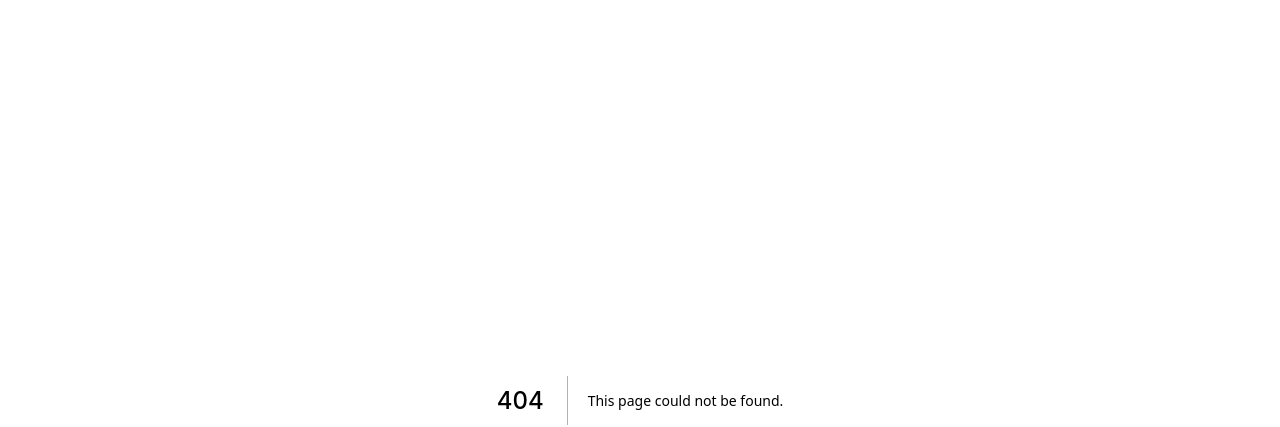
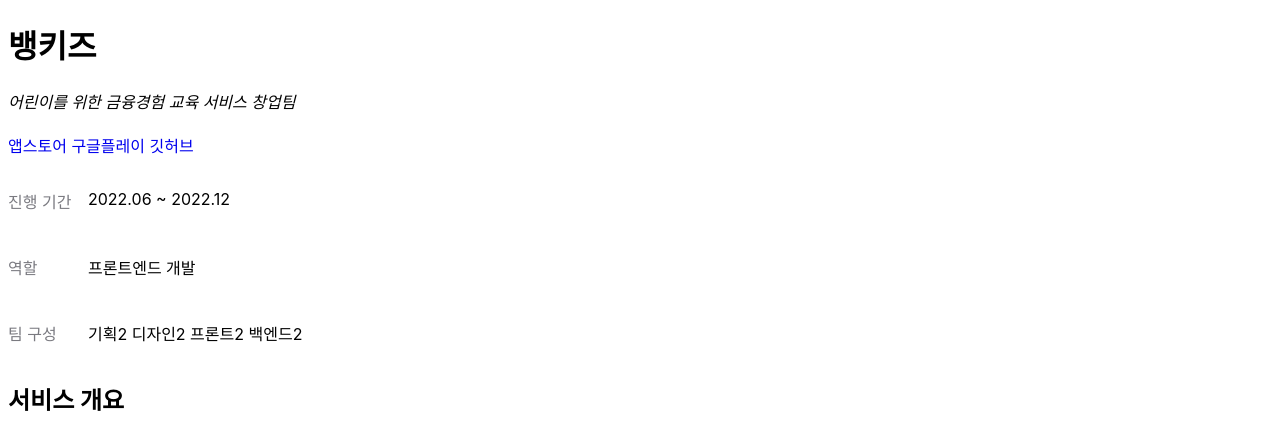
Before and after one commit to 9yujin/9yujin.site, a Next.js app: page /devlog/bankidz in a window 1280 px wide. Before the commit this address had no page. Shown: the top 427 px of the page. Built offline with nearby package versions, Linux system fonts and the light colour scheme.

Commit message:
chore : 뱅키즈 인덱스페이지

```diff
--- /dev/null
+++ b/pages/devlog/bankidz.mdx
@@ -0,0 +1,83 @@
+import { Img } from "components";
+
+# 뱅키즈
+
+_어린이를 위한 금융경험 교육 서비스 창업팀_ <br/><br/>
+[앱스토어](https://apps.apple.com/kr/app/%EB%B1%85%ED%82%A4%EC%A6%88/id6444064518) [구글플레이](https://play.google.com/store/apps/details?id=com.bankidz.bankidzapp) [깃허브](https://github.com/bankidz/bankidz-client)
+
+<div style={{ display: "flex", marginTop: "10px" }}>
+  <p style={{ width: "80px", color: "var(--gray-400)" }}>진행 기간</p>
+  <p>2022.06 ~ 2022.12</p>
+</div>
+<div style={{ display: "flex", marginTop: "10px" }}>
+  <p style={{ width: "80px", color: "var(--gray-400)" }}>역할</p>
+  <p>프론트엔드 개발</p>
+</div>
+<div style={{ display: "flex", marginTop: "10px" }}>
+  <p style={{ width: "80px", color: "var(--gray-400)" }}>팀 구성</p>
+  <p>기획2 디자인2 프론트2 백엔드2</p>
+</div>
+
+## 서비스 개요
+
+![](https://s3.us-west-2.amazonaws.com/secure.notion-static.com/fb5adeaa-edc9-4f90-ae22-da4c3edf01ba/Untitled.png?X-Amz-Algorithm=AWS4-HMAC-SHA256&X-Amz-Content-Sha256=UNSIGNED-PAYLOAD&X-Amz-Credential=AKIAT73L2G45EIPT3X45%2F20230209%2Fus-west-2%2Fs3%2Faws4_request&X-Amz-Date=20230209T122450Z&X-Amz-Expires=86400&X-Amz-Signature=f8723e9bd38ae1d99d2e4337563519c922aaec3c6547afb692ddadbc5c36dbf7&X-Amz-SignedHeaders=host&response-content-disposition=filename%3D%22Untitled.png%22&x-id=GetObject) ![](https://s3.us-west-2.amazonaws.com/secure.notion-static.com/346bb8ca-a00b-4854-a720-28af3bfc98af/Untitled.png?X-Amz-Algorithm=AWS4-HMAC-SHA256&X-Amz-Content-Sha256=UNSIGNED-PAYLOAD&X-Amz-Credential=AKIAT73L2G45EIPT3X45%2F20230209%2Fus-west-2%2Fs3%2Faws4_request&X-Amz-Date=20230209T122639Z&X-Amz-Expires=86400&X-Amz-Signature=70cf5b2400a299af13ad166ac890d98770789cecbdb9823f373c2575959fce76&X-Amz-SignedHeaders=host&response-content-disposition=filename%3D%22Untitled.png%22&x-id=GetObject)
+
+- 아이들이 재밌게 금융을 경험하고, 이를 통해 올바른 금융 습관을 형성하도록 돕는 어린이 전용 핀테크 서비스입니다. 저축 기반의 실전 금융 경험 제공을 MVP로 먼저 선보이고, 점차 기능을 늘려나가고 있습니다.
+- 연합 IT창업 동아리에서 만난 팀원(9명)들과 시작한 팀입니다. 기획자, 디자이너와 함께 초기 기획부터 실제 서비스 출시까지 완전한 협업을 경험해볼 수 있었습니다. 다수의 창업 경진대회 수상, IR 데모데이 결선 진출 등의 성과로 인해 서비스 개발과 창업 활동을 이어나가는 중입니다.
+- 모바일 내 웹앱으로 제공됩니다. 앱푸시를 제외한 모든 비즈니스 로직을 웹 기술로 구현했습니다.
+
+#### 사용 기술
+
+- **코어**: React, TypeScript
+- **상태관리**: RTK, React Query
+- **디자인 시스템**: [storybook](<https://github.com/bankidz/bankidz-client/blob/dev/%5Bbankidz.github.io/bankidz-client%5D(https:/bankidz.github.io/bankidz-client)>), [Figma](https://www.figma.com/file/pF7iygMk2IXYGZxXockGY8/%5B1.0-ver%5D-%EB%94%94%EC%9E%90%EC%9D%B8?node-id=2%3A3), Theme-provider
+- **스타일링**: Styled-components
+- **코드품질**: ESLint, Prettier
+- **CI/CD**: Github-actions, Docker
+- **분산 버전 관리**: Git with Git-flow
+- **협업**: [Swagger](https://bankids.click/swagger-ui/index.html), Github
+- **웹뷰 앱**: React Native with EXPO
+
+## 기여 사항
+
+- 주요 UI, 비즈니스 로직 (돈길 계약하기, 돈길 걷기, 마이페이지) 개발
+- Storybook을 통한 컴포넌트 기반 개발 도입, 디자인시스템 구축 ([관련 포스팅](https://www.9yujin.site/devlog/bankidz/bds-220727))
+- Applike한 UX를 위한 고민 ([관련 포스팅](https://www.9yujin.site/devlog/bankidz/applike-221107))
+- 라우팅, 레이아웃 컴포넌트 구조 세팅
+- 전역상태로 관리되는 바텀시트
+- Github Action과 Docker 기반 CI/CD 구축
+- 서버 상태 관리와 에러 처리를 위해 RTK → React Query 도입 ([관련 포스팅](https://www.9yujin.site/devlog/bankidz/reactquery-221013))
+
+## 이야기
+
+전문 기획자, 디자이너와 함께 6개월간 창업을 준비하며 현업에 가까운 많은 일을 했습니다. 기획 단계부터 IR, 출시를 위한 QA와 스토어 리젝사유 대응까지. 어디서도 쉽게 해볼 수 없는 경험이었습니다. 같은 개발자끼리 뿐만 아니라 **전체 팀원들과의 효율적인 협업**을 위해 많은 고민을 했습니다.
+
+- 부피가 큰 프로젝트의 코드를 감당하는 법. 코딩컨벤션과 협업 규칙, 린팅.
+- 레포지토리 이슈를 사용하면 개발자들끼리만 소통을 하게 된다는 문제가 있었습니다. 전체 팀원들과 진행상황을 실시간으로 공유하기 위해 노션에서 칸반보드를 만들어 조금 더 원활한 협업을 할 수 있도록 했습니다.
+- 서버단 에러시마다 웹훅을 통해 슬랙 알림을 받습니다. 또한 깃허브 레포지토리나 노션 칸반보드 페이지에도 변경점이 생기면 슬랙으로 알림을 받아볼 수 있습니다.
+
+오랜기간 프로젝트를 진행하며 **끊임없이 리팩토링과 유지보수**를 해왔습니다. 뱅키즈는 단순한 프로젝트가 아니라 새로 발견한 인사이트들을 마음껏 적용해볼 수 있는 플레이그라운드가 될 수 있었습니다.
+
+- 스토리북을 이용한 디자인시스템 구축, 리액트 쿼리 마이그레이션, 디렉토리 구조에 대한 고민 등 규모가 큰 프로젝트에서 할 수 있는 작업을 해보았습니다.
+- 지속가능한 컴포넌트에 대한 컨퍼런스 영상을 통해 얻은 인사이트를 뱅키즈 코드에 적용시켜보았습니다. 커스텀훅을 이용한 관심사의 분리, 선언형 컴포넌트 등을 통해 변경이 용이한 컴포넌트를 구현했습니다.
+
+## 개발 과정 (블로그 포스팅)
+
+- [[뱅키즈] 1. 뱅키는 귀엽다](https://www.9yujin.site/devlog/bankidz/banky-220725)
+- [[뱅키즈] 2. 보일러플레이트, 초기 세팅 (RTK, CI/CD, Craco)](https://www.9yujin.site/devlog/bankidz/init-220726)
+- [[뱅키즈] 3. 디자인 시스템 (ThemeProvider, Storybook)](https://www.9yujin.site/devlog/bankidz/bds-220727)
+- [[뱅키즈] 4. 돈길 계약하기 UI 개발과 복잡한 로직 추상화](https://www.9yujin.site/devlog/bankidz/dongil-221007)
+- [[뱅키즈] 5. React Query 마이그레이션](https://www.9yujin.site/devlog/bankidz/reactquery-221013)
+- [[뱅키즈] 6. React transition group 라우팅 트랜지션 (1) - 도입하기](https://www.9yujin.site/devlog/bankidz/react-transition-group-221015)
+- [[뱅키즈] 7. React transition group 라우팅 트랜지션 (2) - 디테일 잡기](https://www.9yujin.site/devlog/bankidz/react-transition-group-221102)
+- [[뱅키즈] 8. Applike한 UX를 위한 고민](https://www.9yujin.site/devlog/bankidz/applike-221107)
+
+## 성과
+
+총 상금 1370만원
+
+- (22.07.14) SC제일은행 'Women in Fintech' : 최종선정, Creator상 수상
+- (22.08.28) 전국 대학생 창업컨퍼런스 '시도' : 결승진출
+- (22.08.31) 예비창업패키지 프리스쿨 : 최종선정
+- (22.10.10) 서강대학교 SGU 창업동아리 : 최종선정
+- (22.10.15) d·camp '10월 D·Day x 캠퍼스리그' : 결승진출
```
